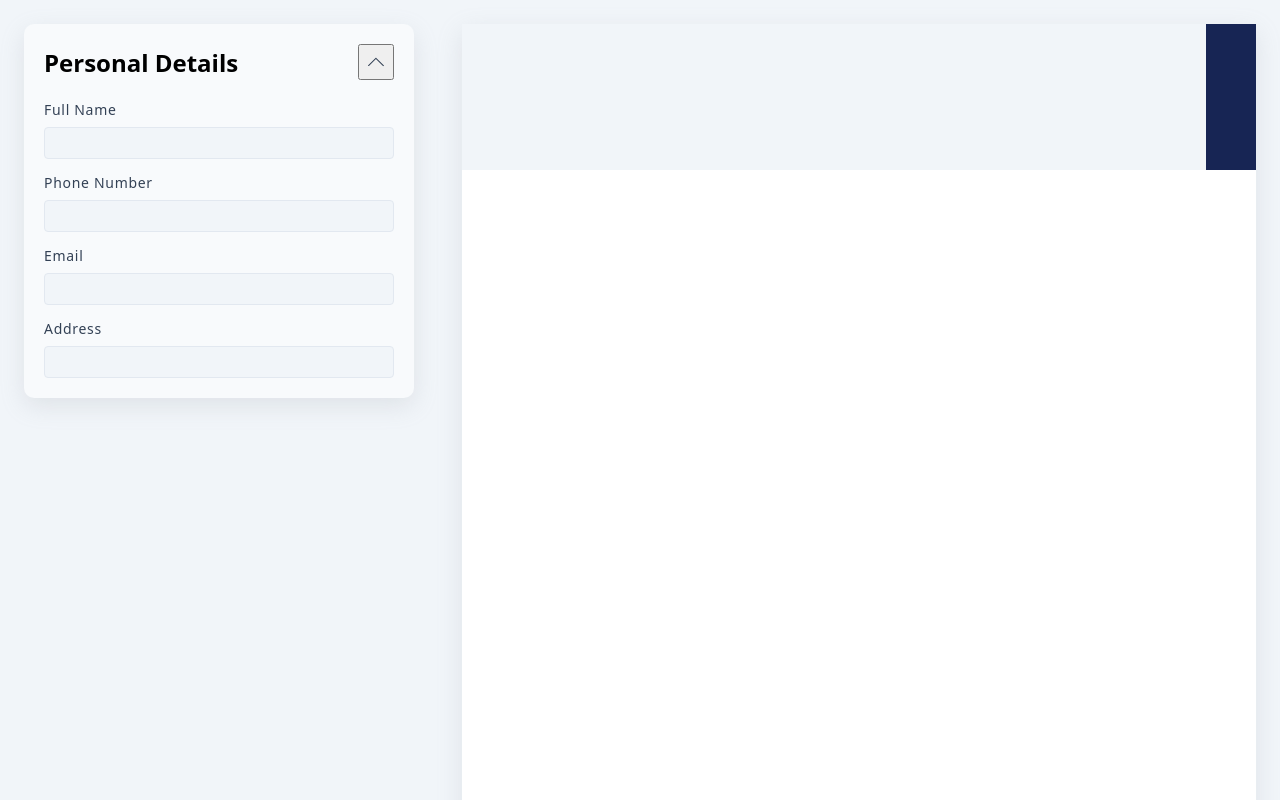
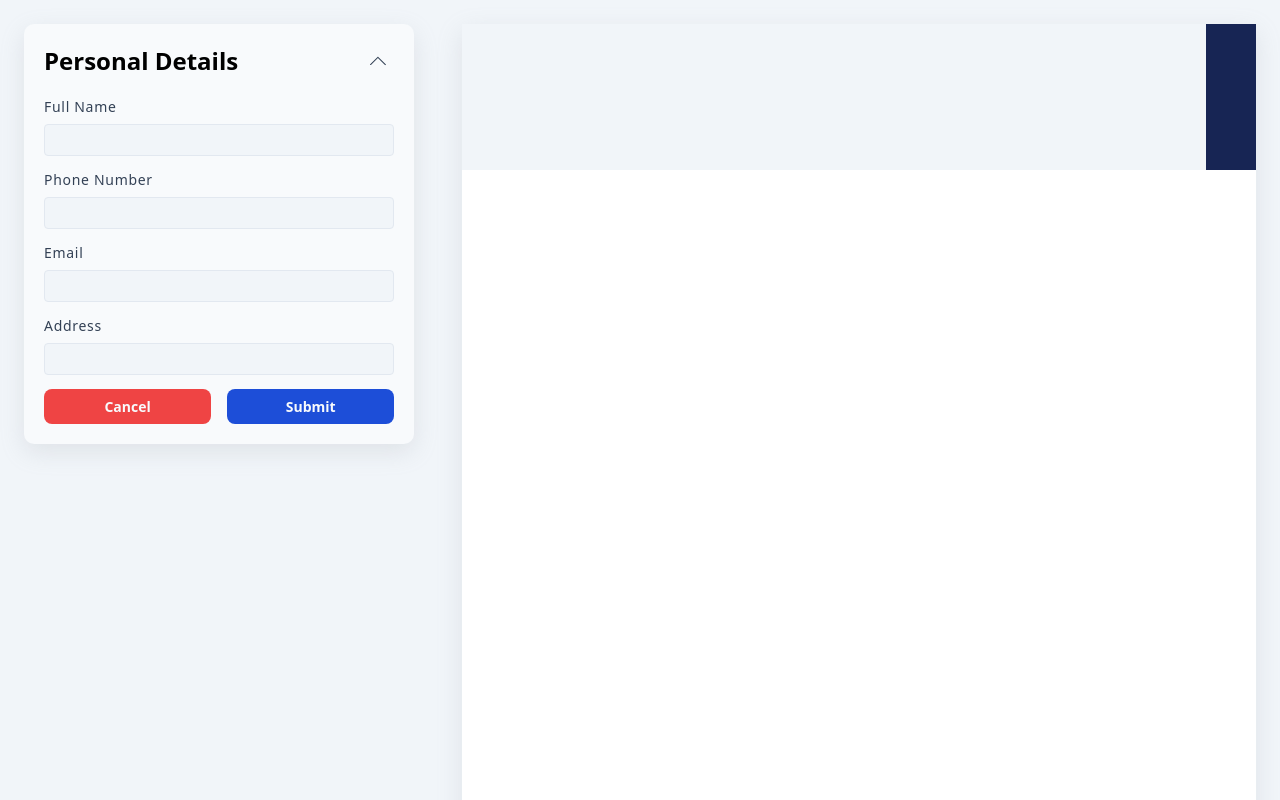
Before and after one commit to aaksant/cv-builder, a React app: page / in a window 1280 px wide. Both pictures are taken after a click on the button 376 px from the left and 62 px from the top of the page. Shown: the top 800 px of the page. Built offline with nearby package versions, Linux system fonts and the light colour scheme; the HTML template or start-up script is replaced by a standard one.

Commit message:
feat: add initial form state

```diff
--- a/src/components/form/Form.jsx
+++ b/src/components/form/Form.jsx
@@ -1,12 +1,27 @@
 import { useState } from 'react';
 import { SlArrowDown } from 'react-icons/sl';
+import Button from './Button';
 import '../../styles/Form.css';
 
 export default function Form({ title, fields }) {
   const [isFormShown, setIsFormShown] = useState(false);
+  const [formData, setFormData] = useState({});
 
   function handleFormDropdown() {
     setIsFormShown(!isFormShown);
+  }
+
+  function handleOnChange(e) {
+    setFormData({ ...formData, [e.target.name]: e.target.value });
+  }
+
+  function handleSubmit(e) {
+    e.preventDefault();
+    // preview stuffs here
+  }
+
+  function handleCancel() {
+    setFormData({});
   }
 
   return (
@@ -15,20 +30,31 @@ export default function Form({ title, fields }) {
         <h2>{title}</h2>
         <button
           type="button"
-          className="form__dropdown-button"
+          className="btn form__dropdown-button"
           onClick={handleFormDropdown}
         >
           <SlArrowDown className="icon" />
         </button>
       </div>
       {isFormShown && (
-        <form action="/">
-          {fields.map(({ label, type, name, id }, index) => (
+        <form action="/" onSubmit={handleSubmit}>
+          {fields.map(({ label, type, name, id, isRequired }, index) => (
             <div className="form-row" key={index}>
               <label htmlFor={name}>{label}</label>
-              <input type={type} name={name} id={id} />
+              <input
+                type={type}
+                name={name}
+                id={id}
+                required={isRequired}
+                value={formData[name] || ''}
+                onChange={handleOnChange}
+              />
             </div>
           ))}
+          <div className="form-control">
+            <Button className="cancel" text="Cancel" onClick={handleCancel} />
+            <Button className="submit" text="Submit" type="submit" />
+          </div>
         </form>
       )}
     </div>
```
